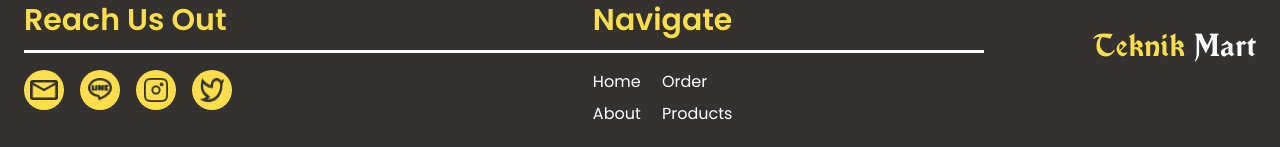
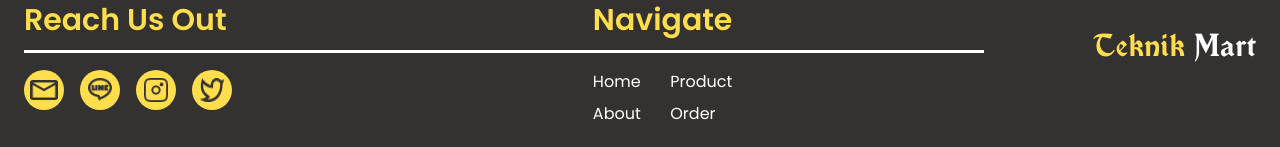
Before and after one commit to eben4ya/Tekmart-Frontend-Vite, a React (Vite) app: page / in a window 1280 px wide. Shown: the part 2611-2758 px from the top of the page. Built offline with nearby package versions, Linux system fonts and the light colour scheme; no server answers.

Commit message:
fix: footer navigation

```diff
--- a/src/components/AllPage/Footer.jsx
+++ b/src/components/AllPage/Footer.jsx
@@ -1,15 +1,22 @@
-import mailImage from '../../assets/images/Mail.png';
-import lineImage from '../../assets/images/Line.png';
-import twitterImage from '../../assets/images/Twitter.png';
-import instagramImage from '../../assets/images/Instagram.png';
+import mailImage from "../../assets/images/Mail.png";
+import lineImage from "../../assets/images/Line.png";
+import twitterImage from "../../assets/images/Twitter.png";
+import instagramImage from "../../assets/images/Instagram.png";
+
+import { useContext } from "react";
+import { AuthContext } from "../../context/AuthContext";
+import { OrderContext } from "../../context/OrderContext";
 
 const Footer = () => {
+  const { user } = useContext(AuthContext);
+  const { cart } = useContext(OrderContext);
   return (
     <footer className="relative bg-black text-white p-6 bottom-0 left-0 w-full font-poppins z-50">
       <div className="flex justify-between">
-
         <div>
-                    <h2 className="text-yellow text-3xl font-semibold mb-4">Reach Us Out</h2>
+          <h2 className="text-yellow text-3xl font-semibold mb-4">
+            Reach Us Out
+          </h2>
           <div className="pt-4">
             <div className="flex space-x-4">
               <div className="flex items-center justify-center bg-yellow rounded-full h-10 w-10">
@@ -19,7 +26,13 @@ const Footer = () => {
                 <img src={lineImage} className="h-6 w-6" />
               </div>
               <div className="flex items-center justify-center bg-yellow rounded-full h-10 w-10">
+                <a
+                  href="https://www.instagram.com/teknikugm"
+                  target="_blank"
+                  rel="noopener noreferrer"
+                >
                   <img src={instagramImage} className="h-6 w-6" />
+                </a>
               </div>
               <div className="flex items-center justify-center bg-yellow rounded-full h-10 w-10">
                 <img src={twitterImage} className="h-6 w-6" />
@@ -32,28 +45,52 @@ const Footer = () => {
           <h2 className="text-yellow text-3xl font-semibold mb-8">Navigate</h2>
           <div className="flex justify-between w-full">
             <ul className="space-y-2 pr-4">
-                            <li><a href="">Home</a></li>
-                            <li><a href="/about">About</a></li>
+              <li>
+                <a href="/">Home</a>
+              </li>
+              <li>
+                <a href={user.isAdmin ? "/admin/products" : "/about"}>
+                  {" "}
+                  {user.isAdmin ? "Products" : "About"}
+                </a>
+              </li>
             </ul>
             <ul className="space-y-2">
-                            <li><a href="/order">Order</a></li>
-                            <li><a href="/products">Products</a></li>
+              <li>
+                <a href={user.isAdmin ? "/admin/orders" : "/products"}>
+                  {user.isAdmin ? "Order" : "Product"}
+                </a>
+              </li>
+              <li>
+                <a
+                  href={
+                    user.isAdmin
+                      ? "/admin/paymenthistory"
+                      : cart.length === 0
+                      ? "/order/errorNoItem"
+                      : "/order"
+                  }
+                >
+                  {user.isAdmin ? "Payment History" : "Order"}
+                </a>
+              </li>
             </ul>
           </div>
         </div>
 
         <div className="font-vinque text-3xl mt-6">
-                    <span className="text-yellow">Teknik</span><span className="text-white"> Mart</span>
+          <span className="text-yellow">Teknik</span>
+          <span className="text-white"> Mart</span>
         </div>
       </div>
 
       <div
         className="bg-white"
         style={{
-                    position: 'absolute',
-                    top: '42%',
-                    height: '3px',
-                    width: '75%'
+          position: "absolute",
+          top: "42%",
+          height: "3px",
+          width: "75%",
         }}
       ></div>
     </footer>
```
Lines whose indentation alone changed are shown as unchanged.
